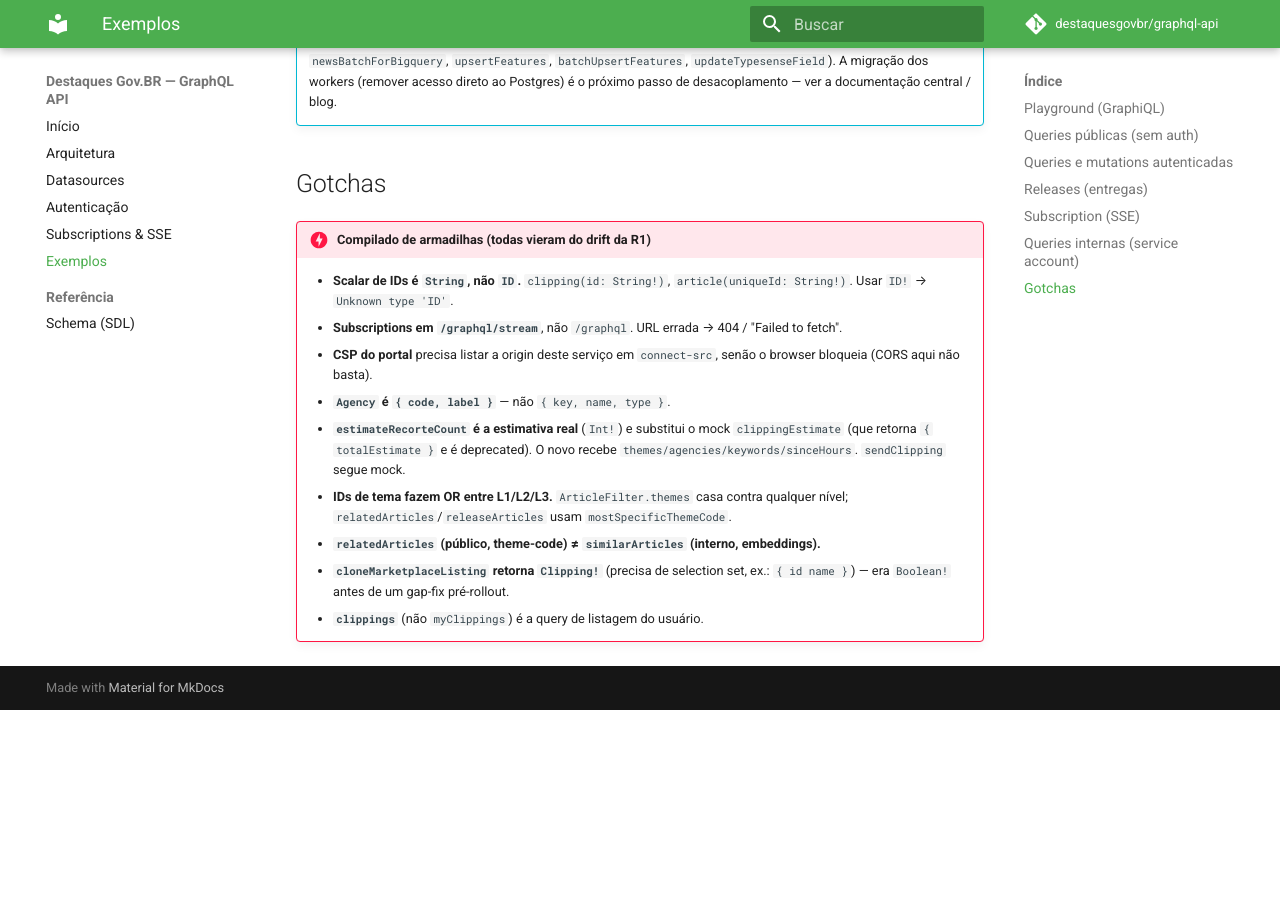
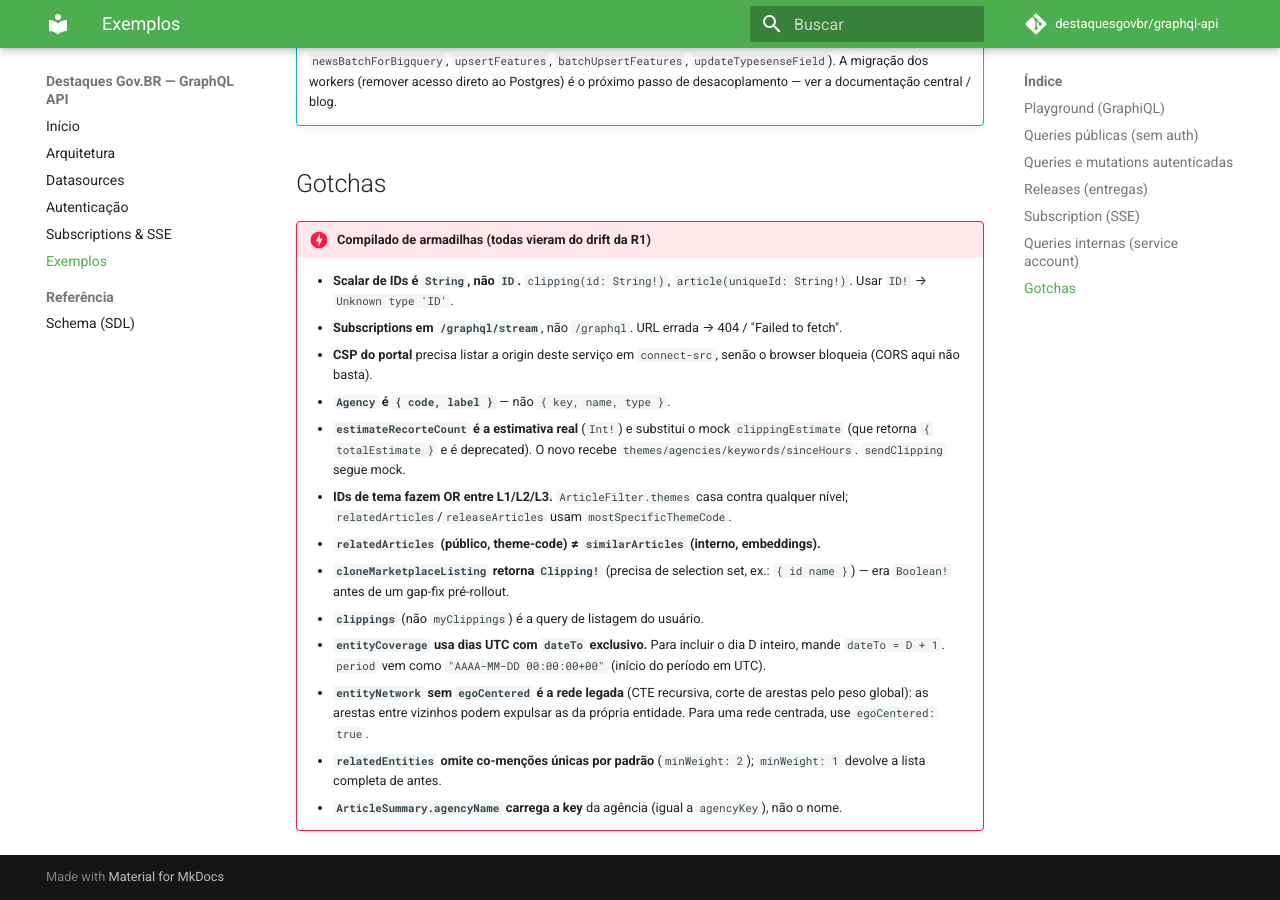
Before and after one commit to destaquesgovbr/graphql-api, an MkDocs documentation site: the page built from docs/exemplos.md, in a window 1280 px wide and 900 px high, scrolled down 2790 px. Built offline with MkDocs 1.6.1 and Material for MkDocs 9.7.7, drawn with Linux system fonts in a browser that asks for light colours; comment, search, counter and statistics services are not loaded; before the commit the page ends 3500 px from its top, so only the background shows below that.

Commit message:
docs: grafo de entidades, entityCoverage com dateTo exclusivo e dependência da migração 032
- datasources.md: PostgresDatasource atende também entity,
  relatedEntities, entityNetwork e entityGraphStats; aviso de que essas
  queries dependem de entity_stats, entity_graph_meta e
  entity_edges.unique_content_count (migração 032 do data-platform) e
  do comportamento antes da primeira execução da DAG.
- exemplos.md: aba "Entidades" (lift, rede ego-centrada, cobertura com
  uniqueContentCount, entityGraphStats; query validada contra o schema)
  e gotchas de dateTo exclusivo, rede legada × egoCentered, minWeight
  padrão 2 e agencyName com a key.

````diff
--- a/docs/exemplos.md
+++ b/docs/exemplos.md
@@ -113,6 +113,35 @@
         parcial), em ordem crescente, com `count: 0` nos dias sem artigo;
         `days` é limitado a 366. Os outros painéis usam facets do Typesense e
         refletem o atraso de indexação dele.
+
+=== "Entidades"
+
+    ```graphql
+    query Entidade($id: String!) {
+      entity(id: $id) { canonicalName type articleCount uniqueContentCount }
+      # vizinhos com associação acima do acaso (lift), sem co-menções únicas
+      relatedEntities(id: $id, limit: 12, orderBy: LIFT, minWeight: 2) {
+        canonicalId canonicalName weight uniqueContentWeight lift
+      }
+      # rede centrada: a entidade + 30 vizinhos mais fortes, com todas as arestas dela
+      entityNetwork(id: $id, egoCentered: true, maxNodes: 30, limit: 50) {
+        nodes { entityId canonicalName articleCount }
+        edges { src dst weight uniqueContentWeight }
+      }
+      # semana de 01/10 a 07/10 inteira: dateTo é exclusivo
+      entityCoverage(entityId: $id, dateFrom: "2026-10-01", dateTo: "2026-10-08", granularity: DAY) {
+        period agencyKey articleCount uniqueContentCount
+      }
+      entityGraphStats { totalArticles totalUniqueContent computedAt }
+    }
+    ```
+
+    !!! note "Contagens de artigos × de conteúdo"
+        `articleCount`/`weight` contam artigos; uma nota republicada por N
+        órgãos conta N vezes. `uniqueContentCount`/`uniqueContentWeight` contam
+        conteúdos distintos (`content_hash`). No `entityCoverage`, cada
+        conteúdo é creditado só ao primeiro órgão que o publicou no intervalo,
+        então `uniqueContentCount` pode ser somado entre órgãos e períodos.
 
 ## Queries e mutations autenticadas
 
@@ -285,3 +314,13 @@
     - **`cloneMarketplaceListing` retorna `Clipping!`** (precisa de selection set,
       ex.: `{ id name }`) — era `Boolean!` antes de um gap-fix pré-rollout.
     - **`clippings`** (não `myClippings`) é a query de listagem do usuário.
+    - **`entityCoverage` usa dias UTC com `dateTo` exclusivo.** Para incluir o
+      dia D inteiro, mande `dateTo = D + 1`. `period` vem como
+      `"AAAA-MM-DD 00:00:00+00"` (início do período em UTC).
+    - **`entityNetwork` sem `egoCentered` é a rede legada** (CTE recursiva, corte
+      de arestas pelo peso global): as arestas entre vizinhos podem expulsar as
+      da própria entidade. Para uma rede centrada, use `egoCentered: true`.
+    - **`relatedEntities` omite co-menções únicas por padrão** (`minWeight: 2`);
+      `minWeight: 1` devolve a lista completa de antes.
+    - **`ArticleSummary.agencyName` carrega a key** da agência (igual a
+      `agencyKey`), não o nome.
````
Also changed, not shown: docs/datasources.md (+11 -1 lines).
